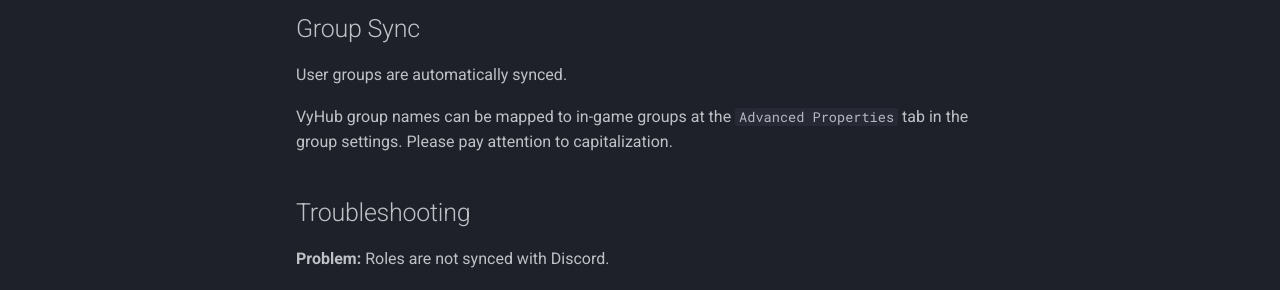
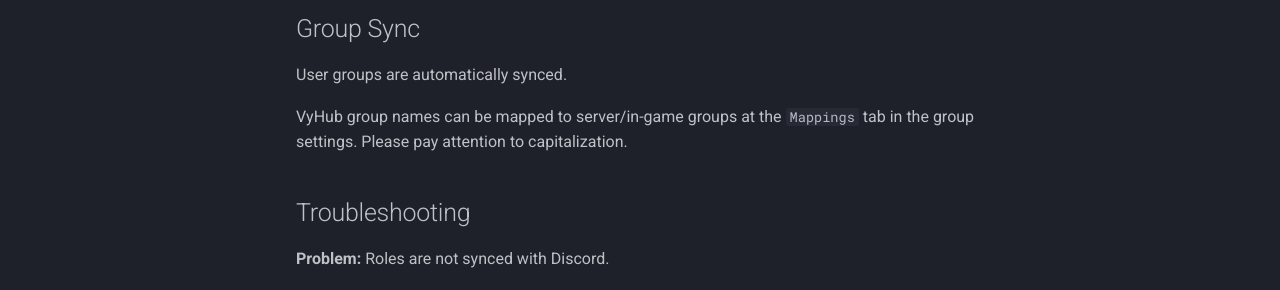
Before and after one commit to nyx-project/vyhub-documentation, an MkDocs documentation site: the page built from docs/game/discord.md, in a window 1280 px wide and 900 px high, scrolled down 1187 px. Shown: the part 493-783 px from the top of the window. Built offline with MkDocs 1.6.1 and Material for MkDocs 9.7.7, drawn with Linux system fonts in a browser that asks for light colours; the version menu is left out.

Commit message:
Update docs

```diff
--- a/docs/game/discord.md
+++ b/docs/game/discord.md
@@ -23,7 +23,7 @@
 ## Group Sync
 User groups are automatically synced.
 
-VyHub group names can be mapped to in-game groups at the `Advanced Properties` tab in the group settings. Please pay attention to capitalization.
+VyHub group names can be mapped to server/in-game groups at the `Mappings` tab in the group settings. Please pay attention to capitalization.
 
 ## Troubleshooting
 __Problem:__ Roles are not synced with Discord.
```
